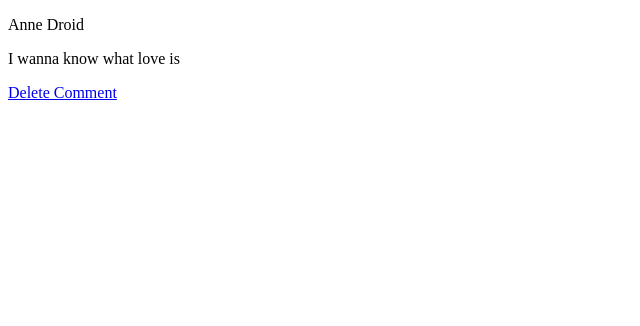
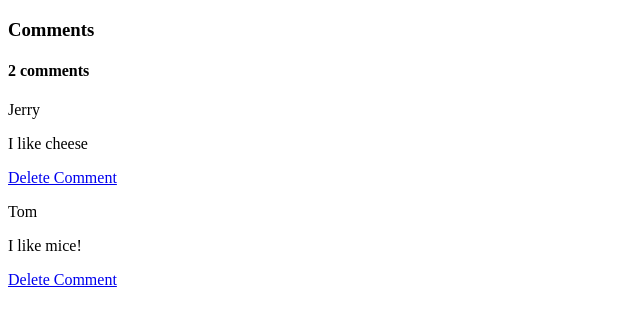
Before and after one commit to davidgailey/react-comments, a React app: page / in a window 1280 px wide. Shown: the whole page, without its empty margins (0-640 px from the left). Built offline with nearby package versions, Linux system fonts and the light colour scheme.

Commit message:
added _getComments and _getCommentsTitle methods to handle dynamic comments, _getComments doesn't pull from an api yet

```diff
--- a/components.js
+++ b/components.js
@@ -1,15 +1,62 @@
 import React from 'react';
 import ReactDOM from 'react-dom';
 
+
+class CommentBox extends React.Component {
+
+	_getComments() {
+
+		// can be replaced with an ajax call
+		const commentList = [
+			{id:1, author: 'Jerry', body: 'I like cheese'},
+			{id:2, author: 'Tom', body: 'I like mice!'}
+		];
+
+		return commentList.map( (comment)=> {
+			return(
+				<Comment
+					author={comment.author} body={comment.body} key={comment.id} />
+			);
+		});
+
+	}
+
+	_getCommentsTitle(commentCount) {
+		if(commentCount === 0){
+			return 'No comments yet';
+		}else if(commentCount === 1){
+			return '1 comment';
+		}else{
+			return `${commentCount} comments`;
+		}
+	}
+
+	render() {
+		const comments = this._getComments();
+		return(
+				<div className="comment-box">
+					<h3>Comments</h3>
+					<h4 className="comment-count">
+						{this._getCommentsTitle(comments.length)}
+					</h4>
+					<div className="comment-list">
+						{comments}
+					</div>
+				</div>
+
+		);
+	}
+}
+
 class Comment extends React.Component {
 	render(){
-
-
 		return(
 			<div className="comment">
-				<p className="comment-header">Anne Droid</p>
+				<p className="comment-header">
+					{this.props.author}
+				</p>
 				<p className="comment-body">
-					I wanna know what love is
+					{this.props.body}
 				</p>
 
 				<div className="comment-footer">
@@ -22,6 +69,7 @@ class Comment extends React.Component {
 	}
 }
 
+
 ReactDOM.render(
-	<Comment />, document.getElementById('story-app')
+	<CommentBox />, document.getElementById('comment-app')
 );
--- a/index.html
+++ b/index.html
@@ -4,7 +4,7 @@
 	<title></title>
 </head>
 <body>
-	<div id="story-app"></div>
+	<div id="comment-app"></div>
 
 	<script type="text/javascript" src="bundle.js"></script>
 </body>
```
